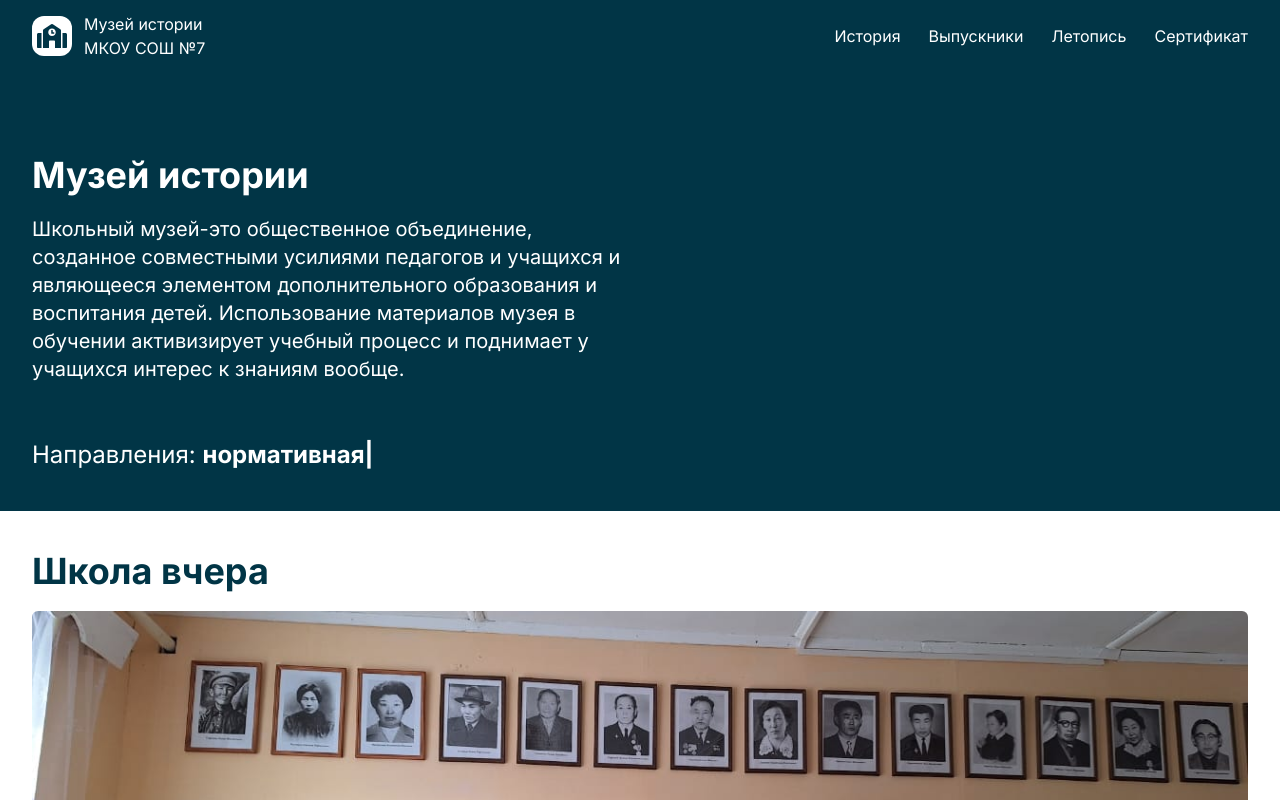
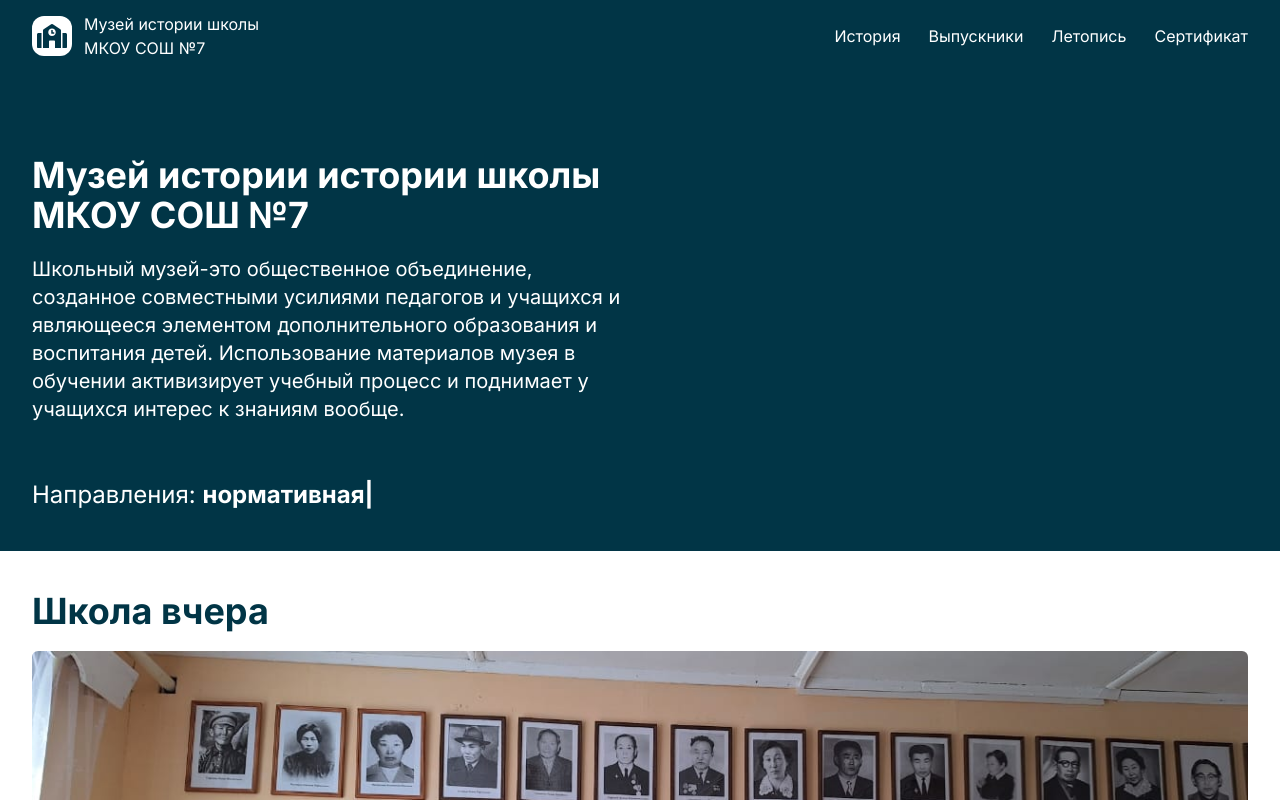
Before and after one commit to DanilDiodorov/museum-client, a Next.js app: page / in a window 1280 px wide. Shown: the top 800 px of the page. Built offline with nearby package versions, Linux system fonts and the light colour scheme.

Commit message:
fix deploy

```diff
--- a/src/app/_home/FirstSection.tsx
+++ b/src/app/_home/FirstSection.tsx
@@ -6,7 +6,10 @@ export default function FirstSection() {
             <div className="container pt-10">
                 <div className="grid-cols-2 md:grid">
                     <div>
-                        <h1 className="text-4xl font-bold">Музей истории</h1>
+                        <h1 className="text-4xl font-bold">
+                            {/* eslint-disable-next-line react/no-unescaped-entities */}
+                            Музей истории истории школы МКОУ СОШ №7
+                        </h1>
                         <div className="mt-5 text-xl">
                             Школьный музей-это общественное объединение,
                             созданное совместными усилиями педагогов и учащихся
--- a/src/components/app-logo.tsx
+++ b/src/components/app-logo.tsx
@@ -4,13 +4,13 @@ import { FaSchool } from 'react-icons/fa'
 const AppLogo = () => {
     return (
         <Link href="/">
-            <div className="flex items-center gap-3 w-[200px]">
+            <div className="flex items-center gap-3 w-[250px]">
                 <div>
                     <div className="w-[40px] h-[40px] bg-white rounded-xl grid">
                         <FaSchool className="text-tarawera-950 text-[30px] place-self-center" />
                     </div>
                 </div>
-                <span>Музей истории МКОУ СОШ №7</span>
+                <span>Музей истории школы МКОУ СОШ №7</span>
             </div>
         </Link>
     )
--- a/src/configs/app.js
+++ b/src/configs/app.js
@@ -1,5 +1,5 @@
 export const CONFIGS = {
-    appName: 'Музей истории МКОУ СОШ №7',
+    appName: 'Музей истории истории школы МКОУ СОШ №7',
     annotation: (
         <>
             Школьный музей-это общественное объединение, созданное совместными
```
